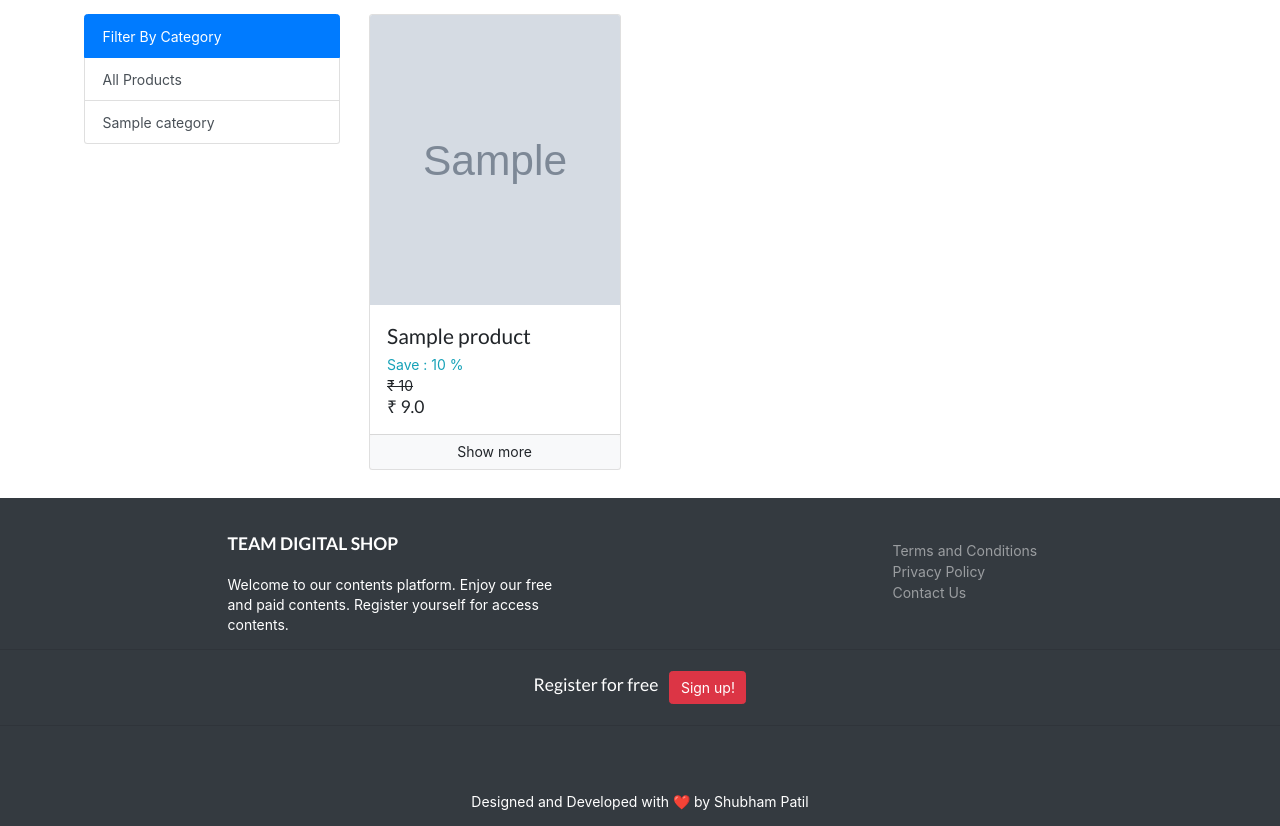
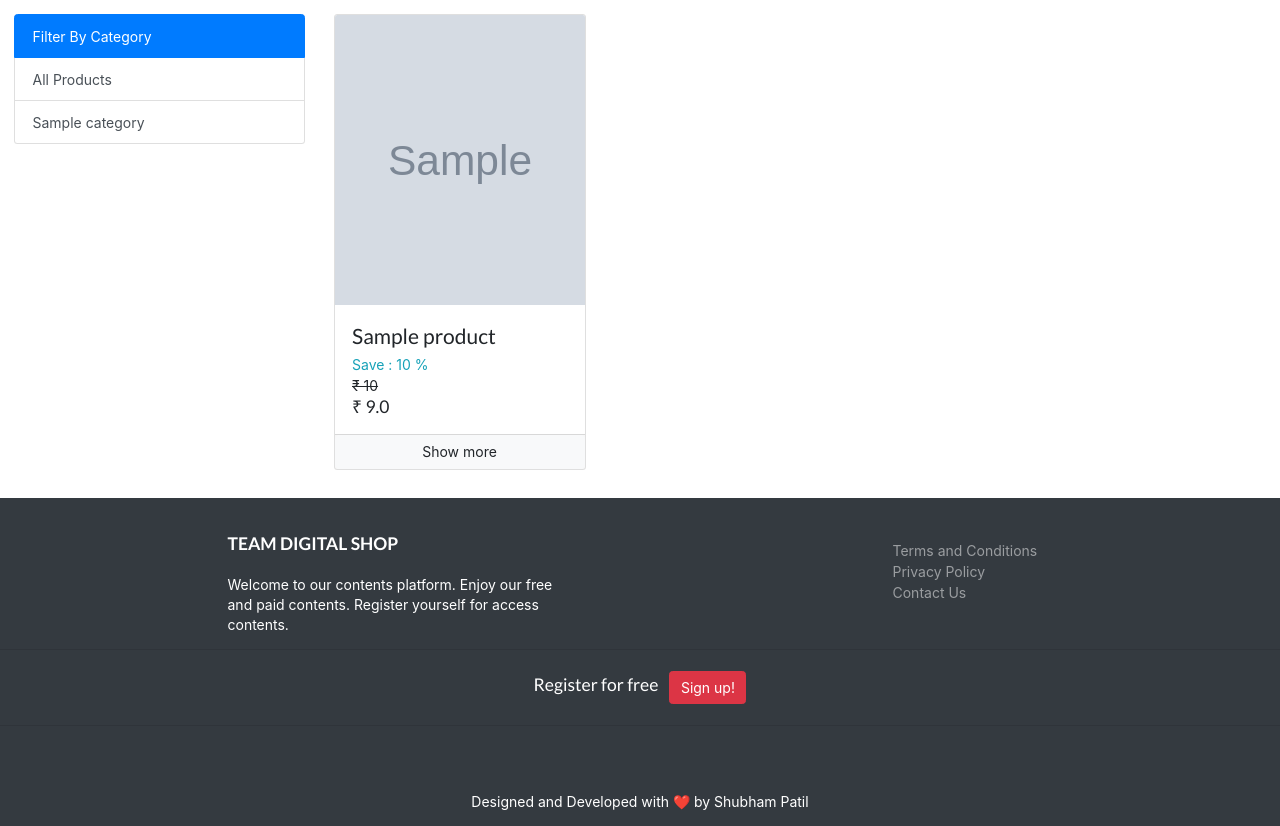
Before and after one commit to spshubhampatil/Digital-Hub, a Django app: template Digi Shop/shop/templates/search.html in a window 1280 px wide. Shown: the part 49-875 px from the top of the page. Run offline with Django 3.2, Linux system fonts and the light colour scheme; the template is opened without the code that fills it: most values are stand-ins (such as "Sample title", 1, 10 or a date in 2020); grey boxes marked "Sample" are stand-in pictures; some libraries are stand-ins or nearby versions; some web fonts are replaced.

Commit message:
Update search.html

```diff
--- a/Digi Shop/shop/templates/search.html
+++ b/Digi Shop/shop/templates/search.html
@@ -5,7 +5,7 @@ Digital-Hub-Search Results
 {% endblock %}
 
 {% block body %}
-<div class="container mx-auto  p-3" {% if products|length < 1 %} style="height:100%" {% endif %}>
+<div class=" mx-auto  p-3" {% if products|length < 1 %} style="height:100%" {% endif %}>
 
       {% if products|length < 1 %}
       <div class="container  p-3">
```
